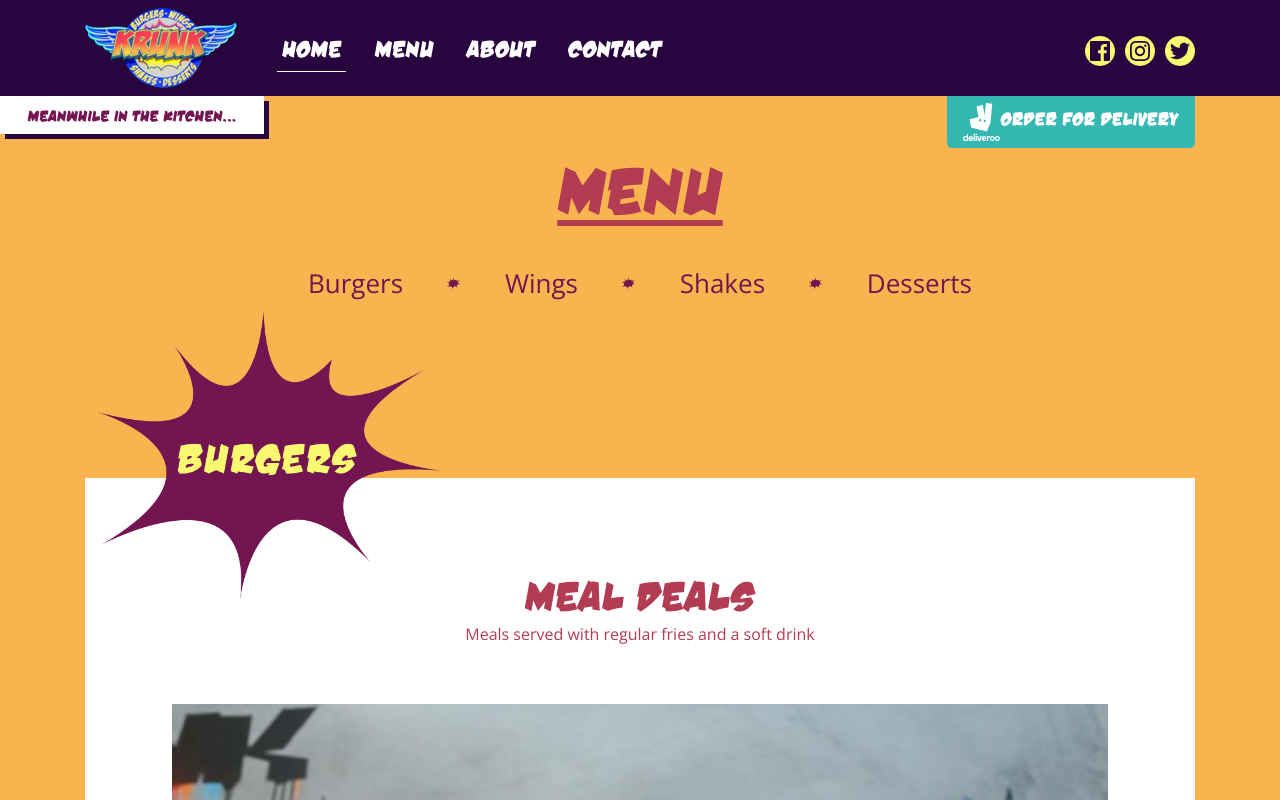
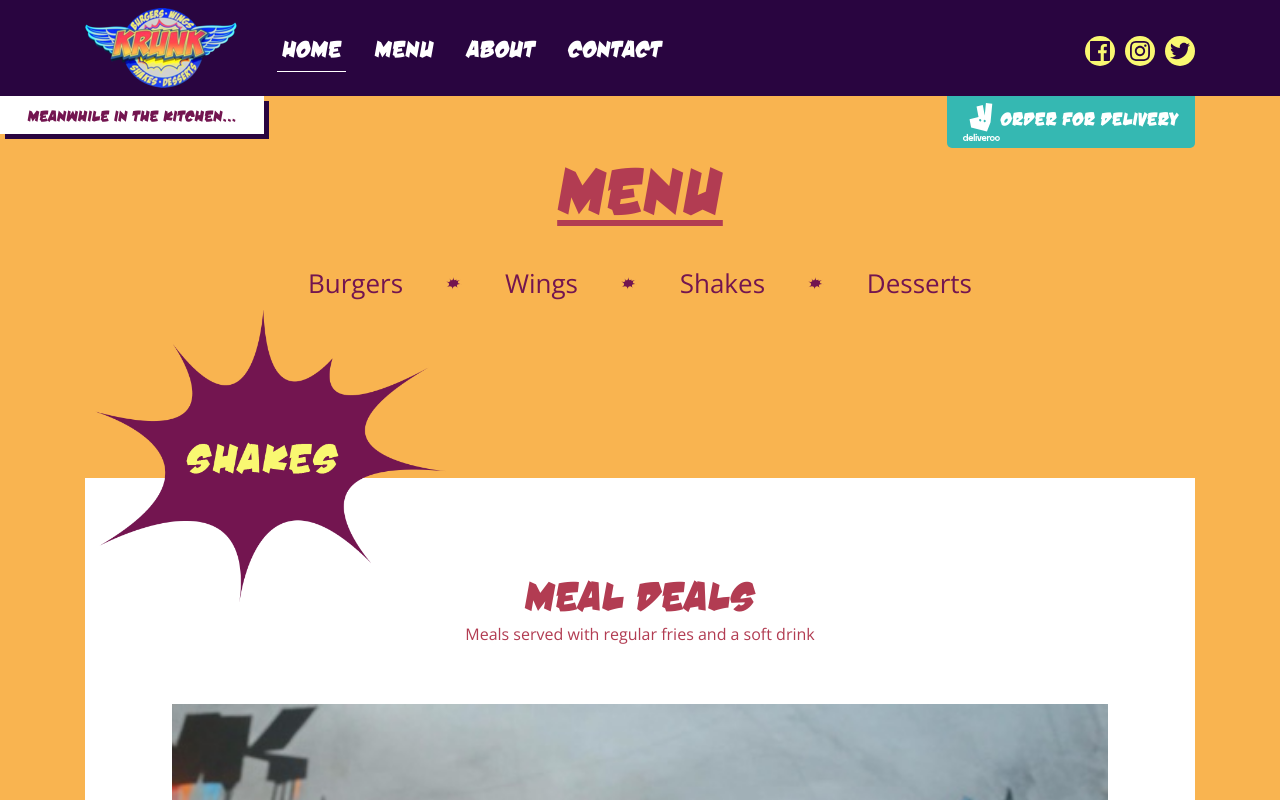
Before and after one commit to iamcstlouis/krunk-burgers-site, a Vue app: page /menu-shakes in a window 1280 px wide. Shown: the top 800 px of the page. Built offline with nearby package versions, Linux system fonts and the light colour scheme; what v-animate-css would draw is missing.

Commit message:
Adds MenuHdr (hard coded) to Burgers, Wings and Shakes views

```diff
--- a/src/components/MenuBase.vue
+++ b/src/components/MenuBase.vue
@@ -9,7 +9,7 @@
 
       <h1>Menu</h1>
       <SubMenu />
-      <MenuHdr />
+      <!-- <MenuHdr /> -->
       <slot></slot>
     </b-container>
   </div>
@@ -18,7 +18,7 @@
 <script>
 import DeliverooWidget from "@/components/DeliverooWidget.vue";
 import SubMenu from "@/components/SubMenu.vue";
-import MenuHdr from "@/components/MenuHdr.vue";
+// import MenuHdr from "@/components/MenuHdr.vue";
 import ComicText from "@/components/ComicText.vue";
 
 export default {
@@ -26,7 +26,7 @@
   components: {
     DeliverooWidget,
     SubMenu,
-    MenuHdr,
+    // MenuHdr,
     ComicText
   }
 };
--- a/src/views/Burgers.vue
+++ b/src/views/Burgers.vue
@@ -1,6 +1,12 @@
 <template>
   <div class="burgers">
     <MenuBase>
+      <div class="menu-hdr">
+        <div class="content-wrapper">
+          <img src="./../assets/menu/burgers/burgers-splat.png" alt class="menu-hdr-graphic" />
+        </div>
+      </div>
+
       <BurgerMealDeals />
     </MenuBase>
   </div>
@@ -19,4 +25,32 @@
 };
 </script>
 
-<style lang="scss" scoped></style>
+<style lang="scss">
+.menu-hdr {
+  position: absolute;
+  z-index: 4;
+  margin-top: 3rem;
+
+  @media (min-width: 1280px) {
+    margin-top: 0.7rem;
+  }
+
+  .content-wrapper {
+    width: 35.1rem;
+    text-align: left;
+
+    img {
+      width: 50%;
+      margin-left: 1rem;
+
+      @media (min-width: 1024px) {
+        width: 80%;
+      }
+
+      @media (min-width: 1280px) {
+        width: 100%;
+      }
+    }
+  }
+}
+</style>
--- a/src/views/Shakes.vue
+++ b/src/views/Shakes.vue
@@ -1,6 +1,16 @@
 <template>
   <div class="menu-shakes">
     <MenuBase>
+      <div class="menu-hdr">
+        <div class="content-wrapper">
+          <img
+            src="./../assets/menu/shakes-n-smoothies/shakes-splat.png"
+            alt
+            class="menu-hdr-graphic"
+          />
+        </div>
+      </div>
+
       <ShakesMealDeals />
     </MenuBase>
   </div>
@@ -18,5 +28,5 @@
 };
 </script>
 
-<style lang="scss" scoped>
+<style lang="scss">
 </style>
--- a/src/views/Wings.vue
+++ b/src/views/Wings.vue
@@ -1,6 +1,12 @@
 <template>
   <div class="menu-wings">
     <MenuBase>
+      <div class="menu-hdr">
+        <div class="content-wrapper">
+          <img src="./../assets/menu/wings/wings-splat.png" alt class="menu-hdr-graphic" />
+        </div>
+      </div>
+
       <WingMealDeals />
     </MenuBase>
   </div>
@@ -19,4 +25,4 @@
 };
 </script>
 
-<style lang="scss" scoped></style>
+<style lang="scss"></style>
```
Also changed, not shown: src/components/MenuHdr.vue (+12 -0 lines), src/router/index.js (+15 -0 lines).
